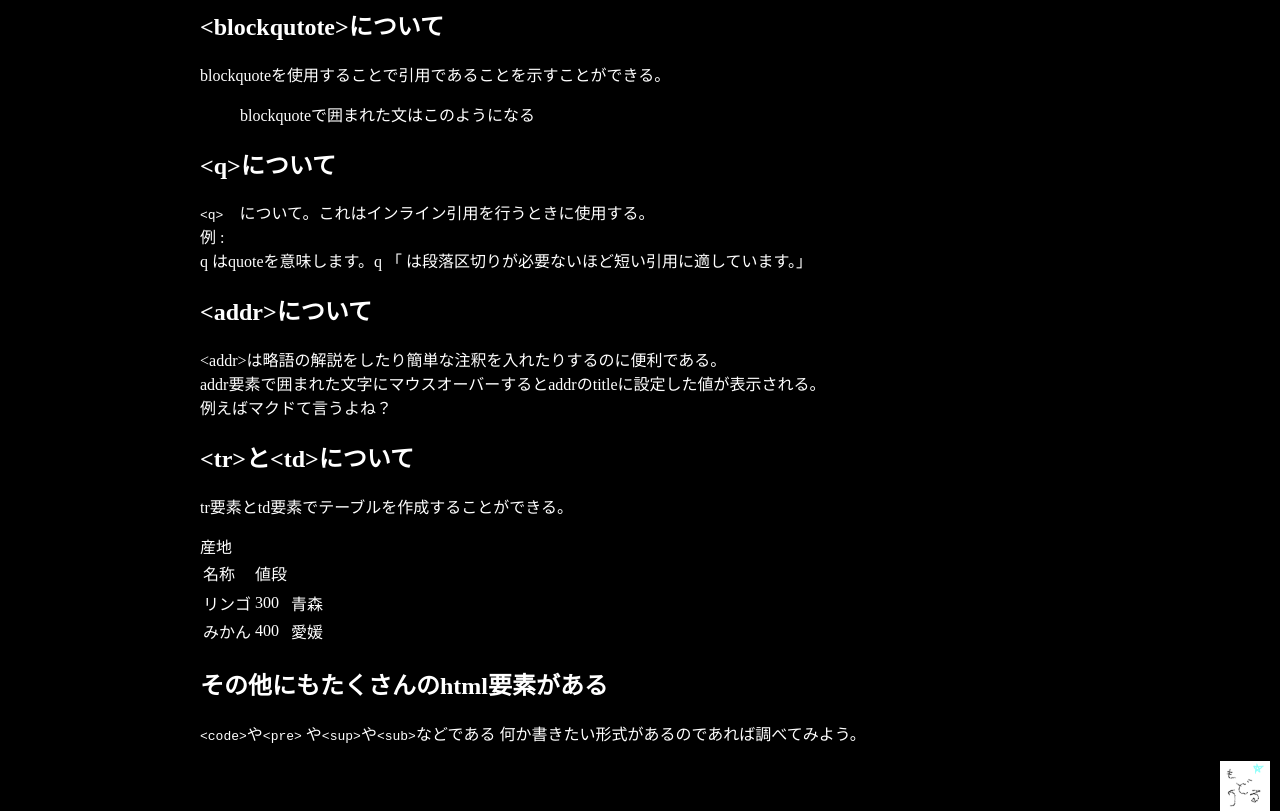
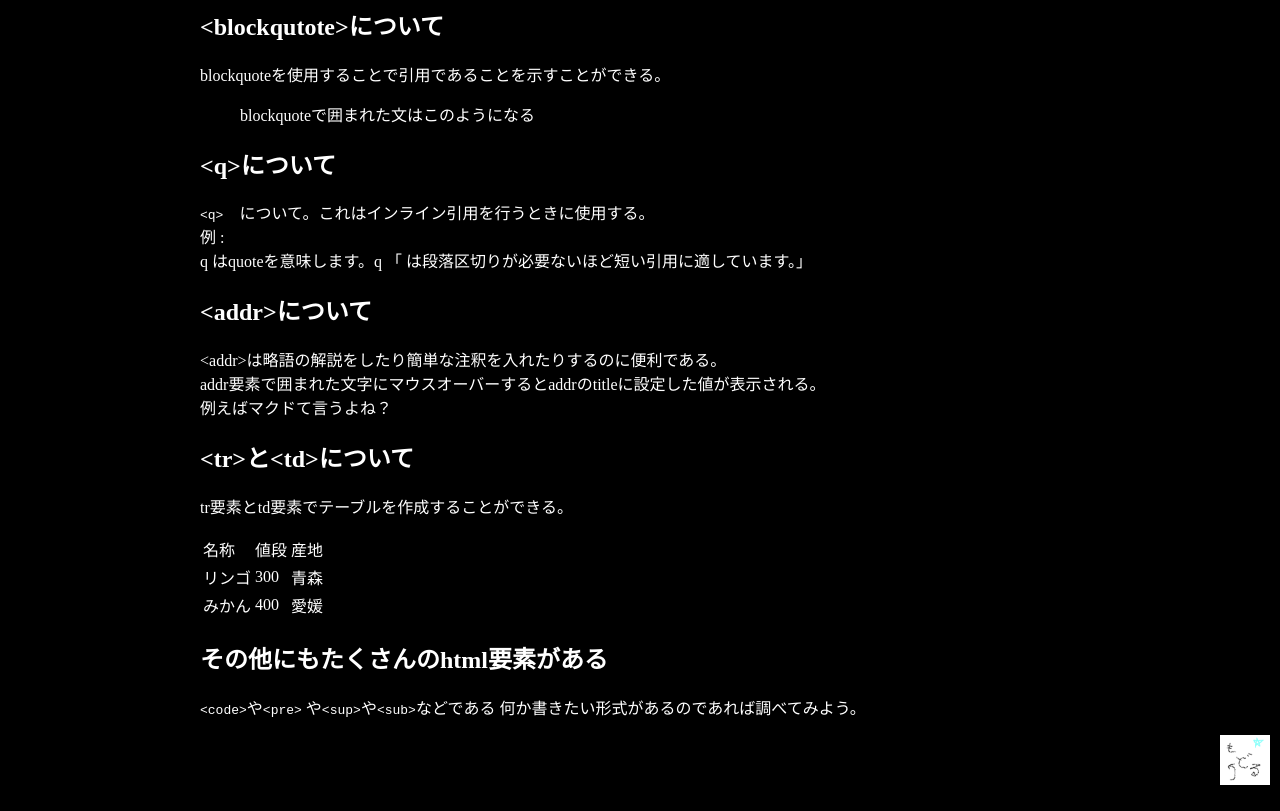
Before and after one commit to hal-XD/MyWebSite, a plain HTML site: page docs/forHtmlPractice.html in a window 1280 px wide. Shown: the part 1476-2287 px from the top of the page. After the commit the page ends 2261 px from the top, so only its background shows below. Drawn offline with Linux system fonts and the light colour scheme.

Commit message:
change desingn

```diff
--- a/css/util.css
+++ b/css/util.css
@@ -6,3 +6,9 @@
 .char-white {
     color: #ffffff;
 }
+
+/* define table design */
+.orange_table {
+    border-color: salmon;
+    color: white;
+}
--- a/docs/forHtmlPractice.html
+++ b/docs/forHtmlPractice.html
@@ -109,9 +109,9 @@
                 <h2>&lt;tr&gt;と&lt;td&gt;について</h2>
                 <p>
                     tr要素とtd要素でテーブルを作成することができる。
-                    <table>
+                    <table class="orange_table">
                         <tr>
-                            <td>名称</td><td>値段</td><tr>産地</tr>
+                            <td>名称</td><td>値段</td><td>産地</td>
                         </tr>
                         <tr>
                             <td>リンゴ</td><td>300</td><td>青森</td>
```
